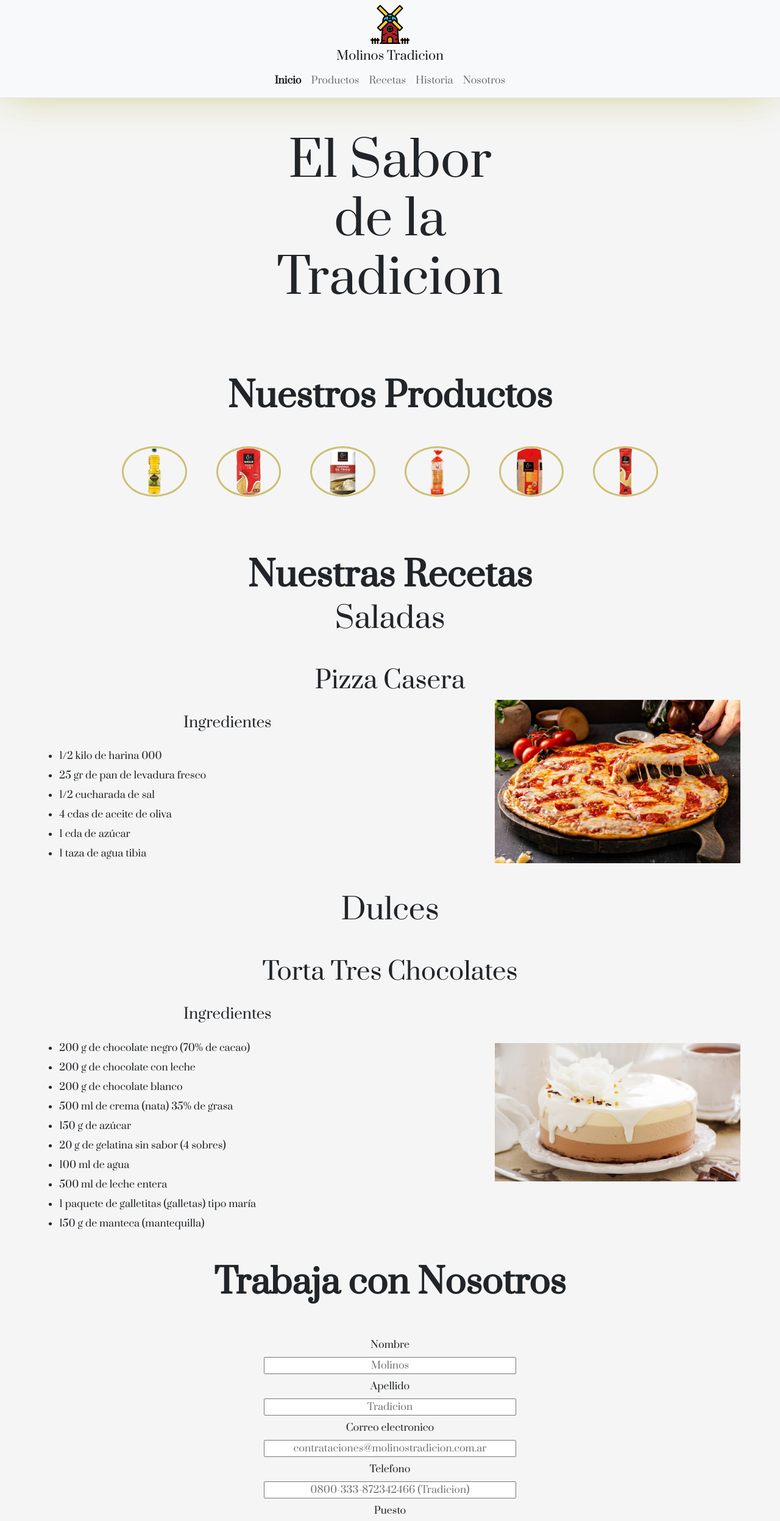
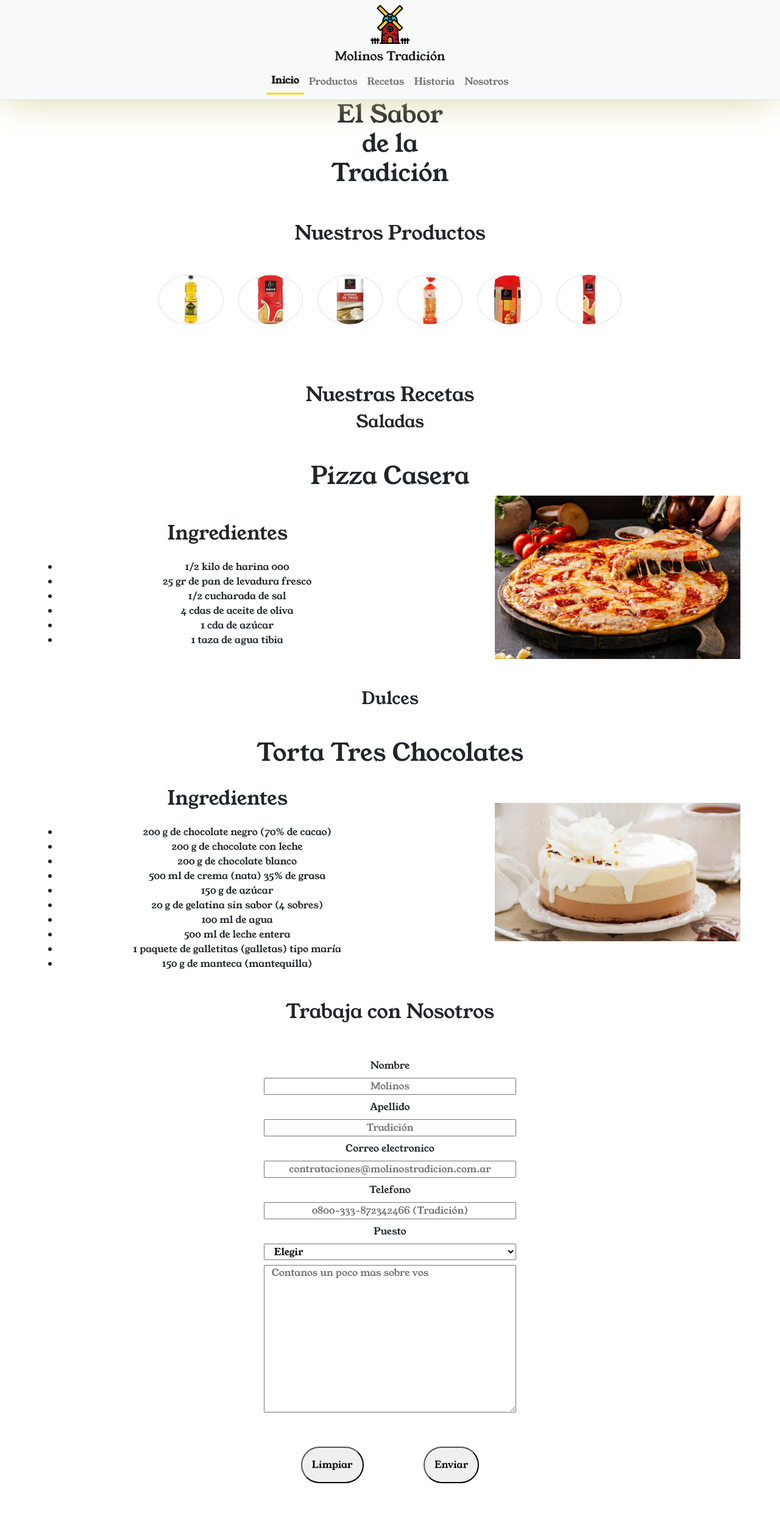
Before and after one commit to MarianoSaavedra/Proyecto_Coder_House, a plain HTML site: page index.html in a window 1280 px wide. Shown: the top 2495 px of the page at 61% size. Drawn offline with Linux system fonts and the light colour scheme; a web font is replaced by a local one.

Commit message:
Actualizacion del header para ser responsive desde 320px hasta 4k

```diff
--- a/css/estilos.css
+++ b/css/estilos.css
@@ -1,28 +1,30 @@
 @import url('https://fonts.googleapis.com/css2?family=Playfair+Display:ital,wght@0,400;0,500;0,600;0,700;0,800;0,900;1,400;1,500;1,600;1,700;1,800;1,900&family=Prata&display=swap');
-
+@import url('https://fonts.googleapis.com/css2?family=Glass+Antiqua&family=Playfair+Display:ital,wght@0,400;0,500;0,600;0,700;0,800;0,900;1,400;1,500;1,600;1,700;1,800;1,900&family=Young+Serif&display=swap');
 /* Reseteo de valores */
 
 *{
     margin: 0;
     padding: 0;
     box-sizing: border-box;
-    font-family: 'Prata', serif;
+    font-family: 'Young Serif', serif
 }
 
 /* Estilos header */
 
-.headerNav{
+.headerBoxShadow{
     box-shadow: -2px 8px 63px -10px rgba(207,206,144,0.89);
 }
 
 .active{
     font-weight: bolder;
+    border-bottom: 3px solid gold;
 }
+
 
 /* Fin estilos header */
 
 /* Estilos main INDEX */
-.main{
+/* .main{
     background-color: whitesmoke;
     .sectionUno{
         >h1{
@@ -74,7 +76,7 @@
 
 /* Fin estilos main INDEX */
 
-.footer{
+/* .footer{
     >ul{
         list-style-type: none;
         >li{
@@ -87,13 +89,13 @@
     >small{
         color: whitesmoke;
     }
-}
+} */
 
 /* Fin estilos Index */
 
 /* Inicio estilos Productos */
 
-.h1_Productos{
+/* .h1_Productos{
     font-size: 4rem;
 }
 
@@ -105,7 +107,7 @@
 
 /* Inicio estilos Contacto */
 
-.contactoBotonLimpiar{
+/* .contactoBotonLimpiar{
     background-color: rgba(212, 53, 53, 0.509);
 }
 
@@ -115,19 +117,19 @@
 
 /* Fin estilos Contacto */
 
-@media (min-width: 768px){
+/* @media (min-width: 768px){
     .main{
         .sectionTres{
             >article div ul{
                 column-count: 1;
                 text-align: justify;
             }
-        }
-    }
+        } */
+    /* }
 
-}
+}  */
 
-@media (min-width: 1200px) {
+/* @media (min-width: 1200px) {
     .main{
         .sectionUno{
             >h1{
@@ -144,8 +146,8 @@
 
             }
         }
-    }
-    .sectionProductosVisible{
+    } */
+    /* .sectionProductosVisible{
         display: none;
     }
     .carruselVisible{
@@ -155,4 +157,4 @@
     .historiaTitulo .contactoTitulo .recetasTitulo{
         font-size: 5rem;
     }
-}
+} */
--- a/index.html
+++ b/index.html
@@ -3,7 +3,7 @@
     <head>
         <meta charset="UTF-8">
         <meta name="viewport" content="width=device-width, initial-scale=1.0">
-        <title>Molinos Tradicion</title>
+        <title>Molinos Tradición</title>
         <script src="https://kit.fontawesome.com/81120f3d24.js" crossorigin="anonymous"></script>
 
         <link rel="stylesheet" href="./css/bootstrap.min.css">
@@ -12,19 +12,19 @@
     </head>
     <body>
         <div class="container-fluid">
-            <!-- [Headear] - contiene el Logo de la empresa y la navegacion principal del sitioweb -->
-            <header class="row header sticky-top">
-                <nav class="navbar navbar-expand-lg navbar-light bg-light border-bottom border-1 headerNav">
-                    <div class="container-fluid flex-lg-column">
+            <!-- [Headear] - contiene el Logo de la empresa y la navegacion principal del sitioweb usando el menu desplegable de bootstrap -->
+            <header class="row sticky-top">
+                <nav class="navbar navbar-expand-lg navbar-light bg-light px-0 border-bottom headerBoxShadow">
+                    <div class="container-fluid flex-lg-column px-0 justify-content-around">
                         <a href="./index.html">
-                            <img src="./assets/img/molino.png" alt="Molinos Tradicion">
+                            <img src="./assets/img/molino.png" alt="Molinos Tradición">
                         </a>
-                        <a class="navbar-brand me-0" href="./index.html">Molinos Tradicion</a>
+                        <a class="navbar-brand me-0" href="./index.html">Molinos Tradición</a>
                         <button class="navbar-toggler" type="button" data-bs-toggle="collapse" data-bs-target="#navbarSupportedContent" aria-controls="navbarSupportedContent" aria-expanded="false" aria-label="Toggle navigation">
                         <span class="navbar-toggler-icon"></span>
                         </button>
                         <div class="collapse navbar-collapse" id="navbarSupportedContent">
-                            <ul class="navbar-nav me-auto mb-2 mb-lg-0 text-center">
+                            <ul class="navbar-nav align-items-center">
                                 <li class="nav-item">
                                     <a class="nav-link active" aria-current="page" href="#">Inicio</a>
                                 </li>
@@ -54,7 +54,7 @@
             -->
             <main class="row main">
                 <section class="col-12 sectionUno">
-                    <h1 class="row text-center align-content-center"><span class="col-12">El Sabor</span> <span class="col-12">de la</span> <span class="col-12">Tradicion</span></h1>
+                    <h1 class="row text-center align-content-center"><span class="col-12">El Sabor</span> <span class="col-12">de la</span> <span class="col-12">Tradición</span></h1>
                 </section>
 
                 <section class="col-sm-12 m-auto sectionDos py-5">
@@ -126,11 +126,11 @@
                         <label for="nombre" class="col-sm-12">Nombre</label>
                         <input type="text" name="nombre" id="nombre" required placeholder="Molinos" class="col-sm-12 text-center">
                         <label for="apellido" class="col-sm-12">Apellido</label>
-                        <input type="text" name="apellido" id="apellido" required placeholder="Tradicion" class="col-sm-12 text-center">
+                        <input type="text" name="apellido" id="apellido" required placeholder="Tradición" class="col-sm-12 text-center">
                         <label for="email" class="col-sm-12">Correo electronico</label>
                         <input type="email" name="email" id="email" required placeholder="contrataciones@molinostradicion.com.ar" class="col-sm-12 text-center">
                         <label for="telefono" class="col-sm-12">Telefono</label>
-                        <input type="tel" name="telefono" id="telefono" required placeholder="0800-333-872342466 (Tradicion)" class="col-sm-12 text-center">
+                        <input type="tel" name="telefono" id="telefono" required placeholder="0800-333-872342466 (Tradición)" class="col-sm-12 text-center">
                         <label for="puesto" class="col-sm-12">Puesto</label>
                         <select name="puesto" id="puesto" required>
                             <option value="">Elegir</option>
@@ -169,7 +169,7 @@
                     <li><a href="https://www.linkedin.com" target="_blank"><i class="fa-brands fa-linkedin"></i></a></li>
                     <li><a href="https://www.youtube.com/" target="_blank"><i class="fa-brands fa-youtube"></i></a></li>
                 </ul>
-                <small class="col-12 text-center py-2">&copy; 2023 Molinos Tradicion S.A. Todos los derechos reservados.</small>
+                <small class="col-12 text-center py-2">&copy; 2023 Molinos Tradición S.A. Todos los derechos reservados.</small>
             </footer>
         </div>
         <script src="./js/bootstrap.bundle.min.js"></script>
--- a/pages/contacto.html
+++ b/pages/contacto.html
@@ -12,16 +12,18 @@
     </head>
     <body>
         <div class="container-fluid">
-            <header class="row header sticky-top">
-                <nav class="navbar navbar-expand-lg navbar-light bg-light border-bottom border-1 headerNav">
-                    <div class="container-fluid flex-lg-column">
-                        <a href="../index.html"><img src="../assets/img/molino.png" alt="El sabor de la Tradicion"></a>
-                        <a class="navbar-brand me-0" href="../index.html">Molinos Tradicion</a>
+            <header class="row sticky-top">
+                <nav class="navbar navbar-expand-lg navbar-light bg-light px-0 border-bottom headerBoxShadow">
+                    <div class="container-fluid flex-lg-column px-0 justify-content-around">
+                        <a href="../index.html">
+                            <img src="../assets/img/molino.png" alt="Molinos Tradición">
+                        </a>
+                        <a class="navbar-brand me-0" href="../index.html">Molinos Tradición</a>
                         <button class="navbar-toggler" type="button" data-bs-toggle="collapse" data-bs-target="#navbarSupportedContent" aria-controls="navbarSupportedContent" aria-expanded="false" aria-label="Toggle navigation">
                         <span class="navbar-toggler-icon"></span>
                         </button>
                         <div class="collapse navbar-collapse" id="navbarSupportedContent">
-                            <ul class="navbar-nav me-auto mb-2 mb-lg-0 text-center">
+                            <ul class="navbar-nav align-items-center">
                                 <li class="nav-item">
                                     <a class="nav-link noActive" aria-current="page" href="../index.html">Inicio</a>
                                 </li>
@@ -97,5 +99,6 @@
                 <small class="col-12 text-center py-2">&copy; 2023 Molinos Tradicion S.A. Todos los derechos reservados.</small>
             </footer>
         </div>
+    <script src="../js/bootstrap.bundle.min.js"></script>
     </body>
 </html>
```
Also changed, not shown: pages/404.html (+10 -6 lines), pages/historia.html (+9 -6 lines), pages/productos.html (+9 -7 lines), pages/recetas.html (+9 -6 lines), assets/img/molino32.png (added).
